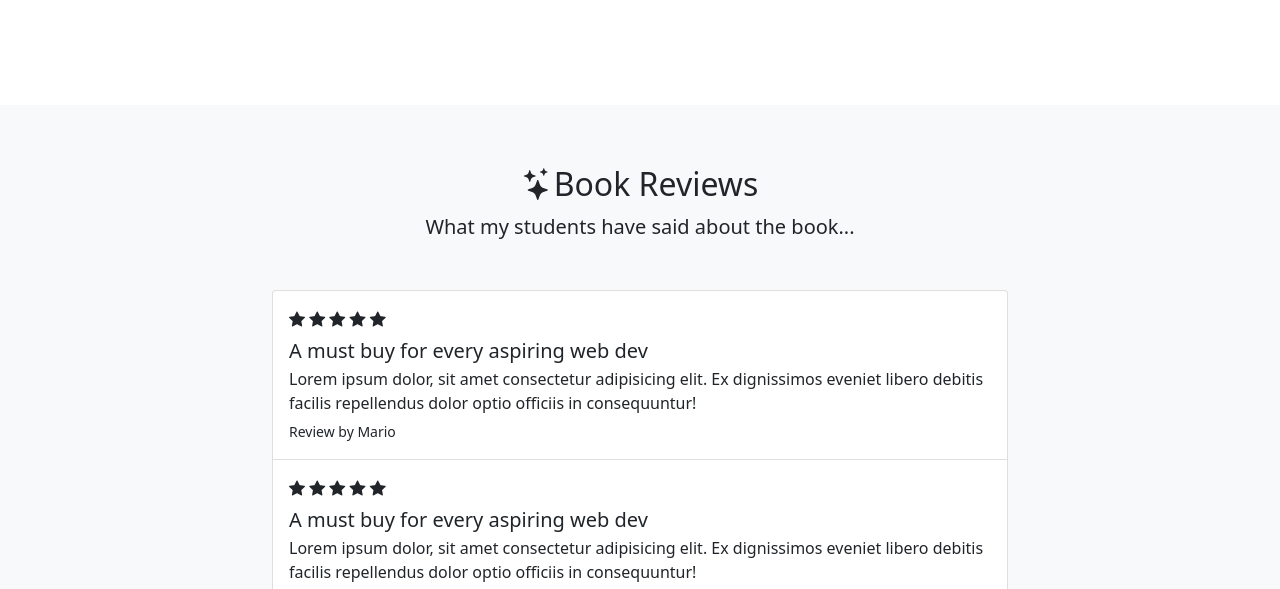
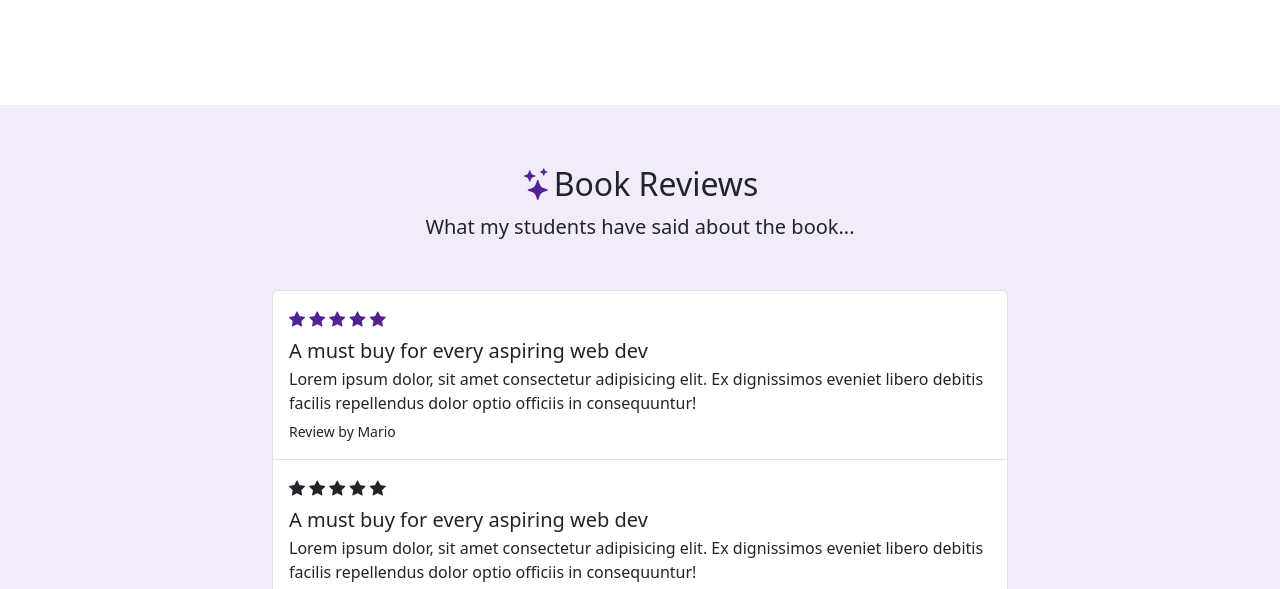
Before and after one commit to codenaud/bootstrap-basic-tutorial, a website: page 19-customizing-bootstrap.html in a window 1280 px wide. Shown: the part 2211-2800 px from the top of the page. Drawn offline with nearby package versions, Linux system fonts and the light colour scheme.

Commit message:
new bootstrap styles compiled with sass

```diff
--- a/19-customizing-bootstrap.html
+++ b/19-customizing-bootstrap.html
@@ -4,9 +4,8 @@
 <head>
     <meta charset="UTF-8">
     <meta name="viewport" content="width=device-width, initial-scale=1.0">
-    <!-- Bootstrap CSS -->
-    <link href="https://cdn.jsdelivr.net/npm/bootstrap@5.0.2/dist/css/bootstrap.min.css" rel="stylesheet"
-        integrity="sha384-EVSTQN3/azprG1Anm3QDgpJLIm9Nao0Yz1ztcQTwFspd3yD65VohhpuuCOmLASjC" crossorigin="anonymous">
+    <!-- Custom SASS/CSS -->
+    <link rel="stylesheet" href="css/main.min.css">
 
     <!-- Bootstrap Icons -->
     <link rel="stylesheet" href="https://cdn.jsdelivr.net/npm/bootstrap-icons@1.11.1/font/bootstrap-icons.css">
@@ -281,10 +280,10 @@
     </section>
 
     <!-- reviews list -->
-    <section id="reviews" class="bg-light">
+    <section id="reviews" class="bg-altlight">
         <div class="container-lg">
             <div class="text-center">
-                <h2><i class="bi bi-stars"></i>Book Reviews</h2>
+                <h2><i class="bi bi-stars text-altdark"></i>Book Reviews</h2>
                 <p class="lead">What my students have said about the book...</p>
             </div>
             <div class="row justify-content-center my-5">
@@ -292,11 +291,11 @@
                     <div class="list-group">
                         <div class="list-group-item py-3">
                             <div class="pb-2">
-                                <i class="bi bi-star-fill"></i>
-                                <i class="bi bi-star-fill"></i>
-                                <i class="bi bi-star-fill"></i>
-                                <i class="bi bi-star-fill"></i>
-                                <i class="bi bi-star-fill"></i>
+                                <i class="bi bi-star-fill text-altdark"></i>
+                                <i class="bi bi-star-fill text-altdark"></i>
+                                <i class="bi bi-star-fill text-altdark"></i>
+                                <i class="bi bi-star-fill text-altdark"></i>
+                                <i class="bi bi-star-fill text-altdark"></i>
                             </div>
                             <h5 class="mb-1">A must buy for every aspiring web dev</h5>
                             <p class="mb-1">Lorem ipsum dolor, sit amet consectetur adipisicing elit. Ex dignissimos
--- /dev/null
+++ b/sass/main.scss
@@ -0,0 +1,17 @@
+// custom variables
+$primary: #c29938;
+$light: #fbf5e5;
+
+// import the functions & variables
+@import '../node_modules/bootstrap/scss/_functions';
+@import '../node_modules/bootstrap/scss/_variables';
+
+$custom-theme-colors: (
+  'altlight': #f2ebfa,
+  'altdark': #522192,
+);
+
+$theme-colors: map-merge($custom-theme-colors, $theme-colors);
+
+// import bootstrap
+@import '../node_modules/bootstrap/scss/bootstrap';
```
Also changed, not shown: package.json (added, +14 -0 lines), css/main.min.css (added), 3 other files.
